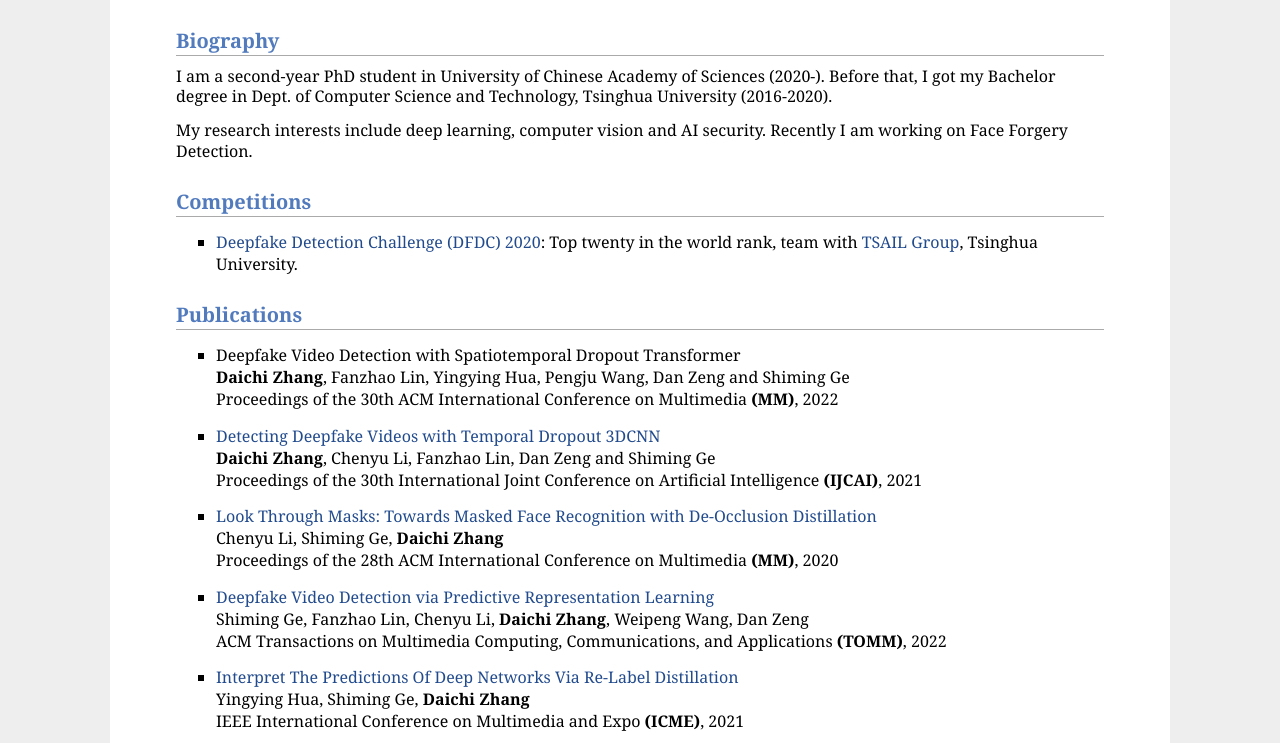
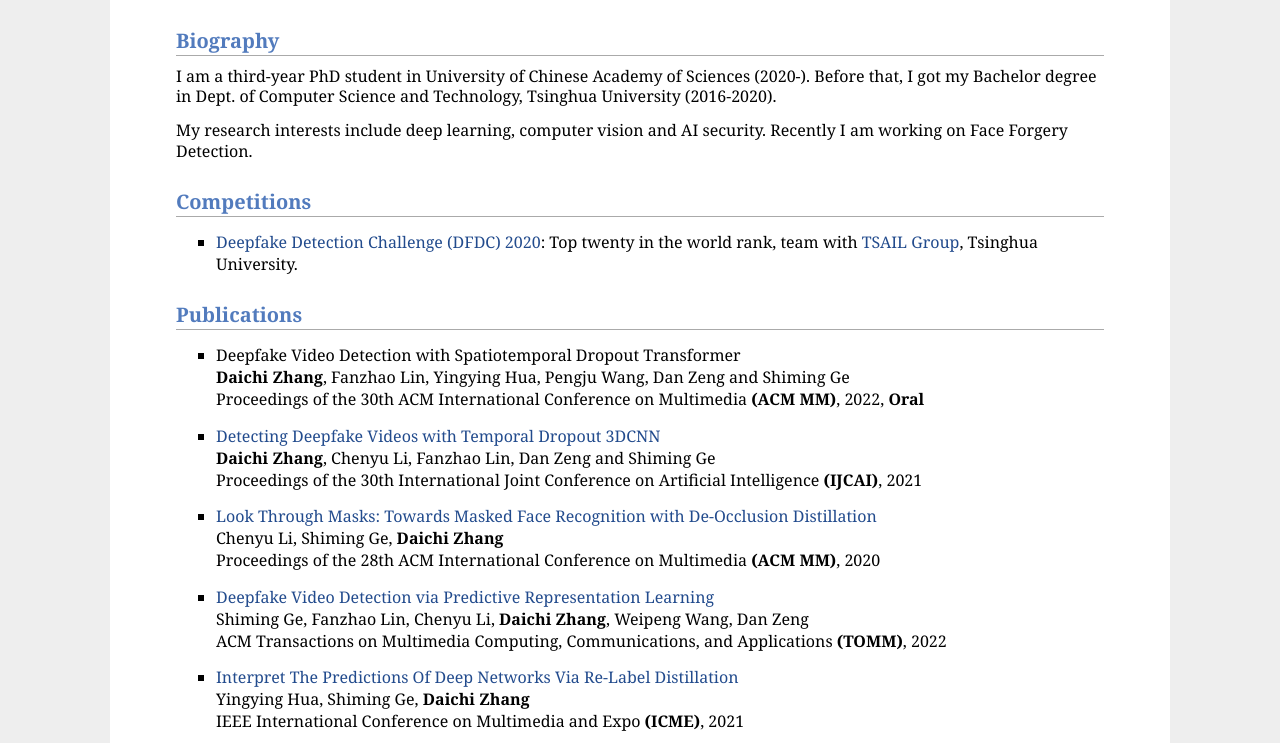
Before and after one commit to Daisy-Zhang/Daisy-Zhang.github.io, a plain HTML site: page index.html in a window 1280 px wide. Shown: the part 432-1175 px from the top of the page. Drawn offline with Linux system fonts and the light colour scheme.

Commit message:
Update index.html

```diff
--- a/index.html
+++ b/index.html
@@ -46,7 +46,7 @@ Github: <a href="https://github.com/Daisy-Zhang">Daisy Zhang</a> <br>
 <h2>Biography</h2>
 
 <p>
-   I am a second-year PhD student in University of Chinese Academy of Sciences (2020-). Before that, I got my Bachelor degree in Dept. of Computer Science and Technology, Tsinghua University (2016-2020).
+   I am a third-year PhD student in University of Chinese Academy of Sciences (2020-). Before that, I got my Bachelor degree in Dept. of Computer Science and Technology, Tsinghua University (2016-2020).
     </p>
 
    <p>My research interests include deep learning, computer vision and AI security. Recently I am working on Face Forgery Detection.</p>
@@ -67,7 +67,7 @@ Github: <a href="https://github.com/Daisy-Zhang">Daisy Zhang</a> <br>
       <li>
             Deepfake Video Detection with Spatiotemporal Dropout Transformer<br>
             <strong>Daichi Zhang</strong>, Fanzhao Lin, Yingying Hua, Pengju Wang, Dan Zeng and Shiming Ge<br>
-            Proceedings of the 30th ACM International Conference on Multimedia <strong>(MM)</strong>, 2022 <br>
+            Proceedings of the 30th ACM International Conference on Multimedia <strong>(ACM MM)</strong>, 2022, <strong>Oral</strong> <br>
       </li>
       <li>
             <a href="https://www.ijcai.org/proceedings/2021/0178.pdf">Detecting Deepfake Videos with Temporal Dropout 3DCNN</a> <br>
@@ -77,7 +77,7 @@ Github: <a href="https://github.com/Daisy-Zhang">Daisy Zhang</a> <br>
       <li>
             <a href="https://dl.acm.org/doi/10.1145/3394171.3413960">Look Through Masks: Towards Masked Face Recognition with De-Occlusion Distillation</a> <br>
             Chenyu Li, Shiming Ge, <strong>Daichi Zhang</strong><br>
-            Proceedings of the 28th ACM International Conference on Multimedia <strong>(MM)</strong>, 2020 <br>
+            Proceedings of the 28th ACM International Conference on Multimedia <strong>(ACM MM)</strong>, 2020 <br>
       </li>
       <li>
             <a href="https://web.archive.org/web/20220518222635id_/https://dl.acm.org/doi/pdf/10.1145/3536426">Deepfake Video Detection via Predictive Representation Learning</a> <br>
```
